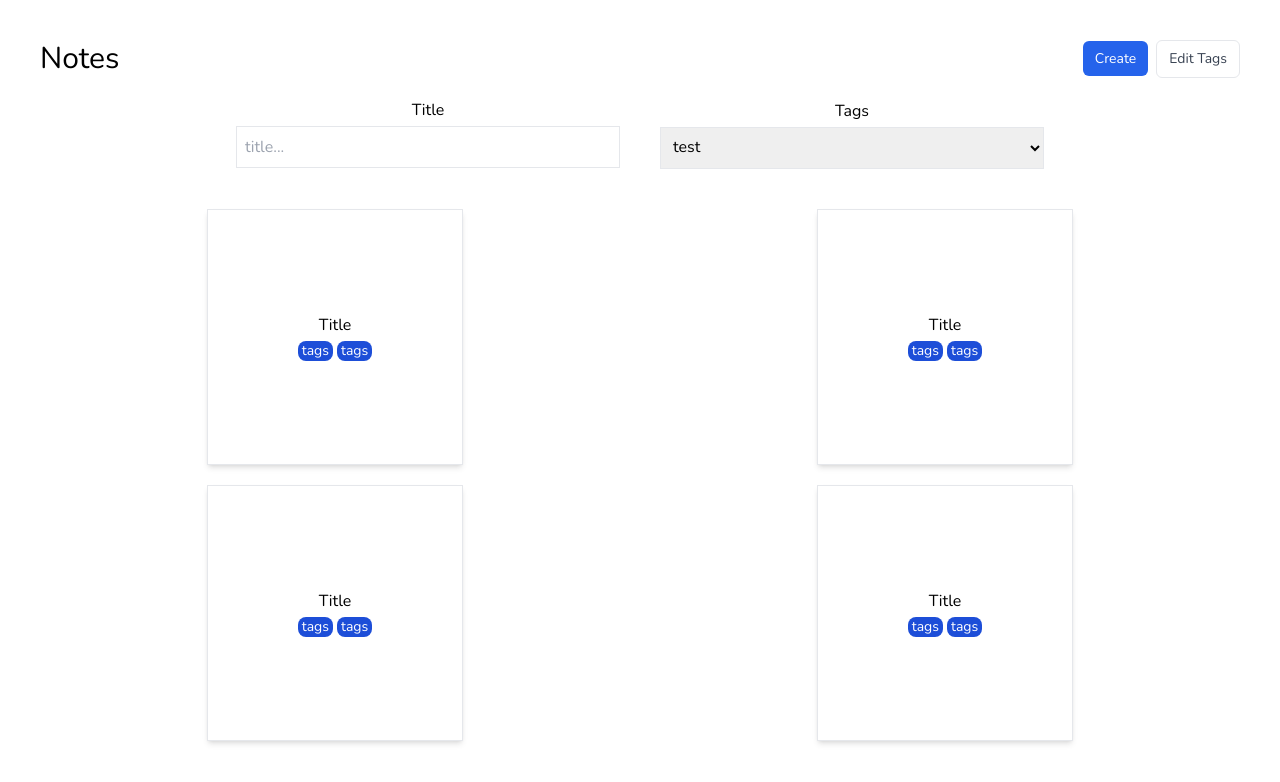
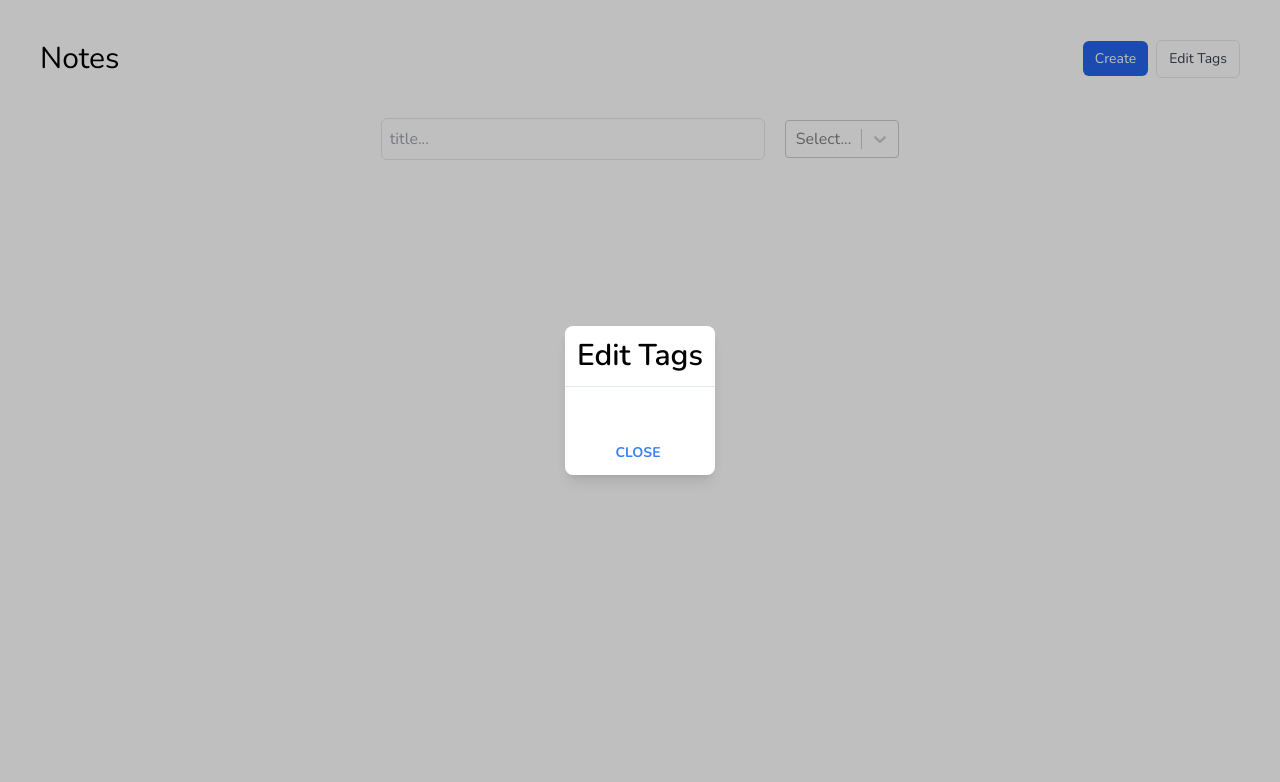
Before and after one commit to Mohseni-78/Notes-TS, a React (Vite) app: page / in a window 1280 px wide. Both pictures are taken after a click on the button "Edit Tags". Shown: the top 782 px of the page. Built offline with nearby package versions, Linux system fonts and the light colour scheme.

Commit message:
write filter for note and show it in note component also build a modal and show it by update and delete tag

```diff
--- a/src/components/NotesList.tsx
+++ b/src/components/NotesList.tsx
@@ -1,8 +1,40 @@
-import React from "react";
+import { Dispatch, FC, SetStateAction, useMemo, useState } from "react";
 import { Link } from "react-router-dom";
+import { simplifiedNote, Ttag } from "../types";
 import Note from "./shared/Note";
+import ReactSelect from "react-select";
 
-const NotesList = () => {
+type NoteListProps = {
+  availableTags: Ttag[];
+  notes: simplifiedNote[];
+  onUpdateTag: (id: string, label: string) => void;
+  onDeleteTags: (id: string) => void;
+};
+
+const NotesList: FC<NoteListProps> = ({
+  availableTags,
+  notes,
+  onDeleteTags,
+  onUpdateTag,
+}) => {
+  const [selectedTags, setSelectedTags] = useState<Ttag[]>([]);
+  const [title, setTitle] = useState("");
+  const [showModal, setShowModal] = useState<boolean>(false);
+
+  const filteredNotes = useMemo(() => {
+    return notes.filter((note) => {
+
+      return (
+        (title === "" ||
+          note.title.toLowerCase().includes(title.toLowerCase())) &&
+        (selectedTags.length === 0 ||
+          selectedTags.every((tag) =>
+            note.tags.some((noteTag) => noteTag.id === tag.id)
+          ))
+      );
+    });
+  }, [title, selectedTags, notes]);
+
   return (
     <div className="container p-10 text-center">
       <div className="flex items-center justify-between">
@@ -14,42 +46,122 @@ const NotesList = () => {
           >
             Create
           </Link>
-          <button className="bg-transparent border rounded-md text-gray-700 px-3 py-2 text-sm ml-2">
+          <button
+            onClick={() => setShowModal(true)}
+            className="bg-transparent border rounded-md text-gray-700 px-3 py-2 text-sm ml-2"
+          >
             Edit Tags
           </button>
         </div>
       </div>
       {/* Search */}
-      <div className="mt-5 text-center">
-        <div className="inline-block">
-          <label htmlFor="title" className="block mb-1">
-            Title
-          </label>
-          <input
-            type="text"
-            id="title"
-            placeholder="title..."
-            className="w-96 p-2 border"
-          />
-        </div>
-        <div className="inline-block ml-10">
-          <label htmlFor="tags" className="block mb-1">
-            Tags
-          </label>
-          <select name="tags" id="tags" className=" p-2 border w-96">
-            <option value="test">test</option>
-          </select>
-        </div>
+      <div className="flex items-center justify-center gap-5 mt-10">
+        <input
+          type="text"
+          id="title"
+          placeholder="title..."
+          className="w-96 p-2 border rounded-md"
+          value={title}
+          onChange={(e) => setTitle(e.target.value)}
+        />
+        <ReactSelect
+          options={availableTags.map((tag) => {
+            return { label: tag.label, value: tag.id };
+          })}
+          isMulti
+          value={selectedTags.map((tag) => {
+            return { label: tag.label, value: tag.id };
+          })}
+          onChange={(tags) => {
+            setSelectedTags(
+              tags.map((tag) => {
+                return { label: tag.label, id: tag.value };
+              })
+            );
+          }}
+        />
       </div>
       {/* Badge */}
       <div className="grid grid-cols-2 justify-items-center content-center mt-10 gap-5">
-        <Note />
-        <Note />
-        <Note />
-        <Note />
+        {filteredNotes.map((note) => (
+          <Note
+            title={note.title}
+            tags={note.tags}
+            id={note.id}
+            key={note.id}
+          />
+        ))}
       </div>
+      {showModal && (
+        <EditTagsModal
+          setShowModal={setShowModal}
+          availableTags={availableTags}
+          onDeleteTags={onDeleteTags}
+          onUpdateTag={onUpdateTag}
+        />
+      )}
     </div>
   );
 };
 
 export default NotesList;
+
+type TpropsEMNote = {
+  availableTags: Ttag[];
+  setShowModal: Dispatch<SetStateAction<boolean>>;
+  onUpdateTag: (id: string, label: string) => void;
+  onDeleteTags: (id: string) => void;
+};
+export const EditTagsModal: FC<TpropsEMNote> = ({
+  availableTags,
+  setShowModal,
+  onDeleteTags,
+  onUpdateTag,
+}) => {
+  return (
+    <>
+      {/* <!-- Main modal --> */}
+      <div className="justify-center items-center flex overflow-x-hidden overflow-y-auto fixed inset-0 z-50 outline-none focus:outline-none">
+        <div className="relative w-auto my-6 mx-auto max-w-3xl">
+          {/*content*/}
+          <div className="border-0 rounded-lg shadow-lg relative flex flex-col w-full bg-white outline-none focus:outline-none">
+            {/*header*/}
+            <div className="flex items-start justify-between p-3 border-b border-solid border-slate-200 rounded-t">
+              <h3 className="text-3xl font-semibold">Edit Tags</h3>
+            </div>
+            {/*body*/}
+            <div className="relative p-6 flex-auto">
+              <form action="#" className="flex flex-col">
+                {availableTags.map((tag) => (
+                  <div key={tag.id} className="w-full">
+                    <input
+                      type="text"
+                      className="border py-1 px-2 my-2 rounded-md"
+                      defaultValue={tag.label}
+                      onChange={(e) => onUpdateTag(tag.id, e.target.value)}
+                    />
+                    <button
+                      onClick={() => onDeleteTags(tag.id)}
+                      className="ml-3 border my-1 border-red-400 px-3 py-1 rounded-md text-red-500"
+                    >
+                      &times;
+                    </button>
+                  </div>
+                ))}
+              </form>
+            </div>
+            {/*footer*/}
+            <button
+              className="text-blue-500 background-transparent font-bold uppercase px-6 py-2 text-sm outline-none focus:outline-none mr-1 mb-1 ease-linear transition-all duration-150"
+              type="button"
+              onClick={() => setShowModal(false)}
+            >
+              Close
+            </button>
+          </div>
+        </div>
+      </div>
+      <div className="opacity-25 fixed inset-0 z-40 bg-black"></div>
+    </>
+  );
+};
--- a/src/components/shared/Note.tsx
+++ b/src/components/shared/Note.tsx
@@ -1,18 +1,21 @@
-import React from "react";
+import { FC } from "react";
 import { Link } from "react-router-dom";
+import { simplifiedNote } from "../../types";
 
-const Note = () => {
+const Note: FC<simplifiedNote> = ({ id, title, tags }) => {
   return (
-    <Link to="/show">
+    <Link to={`/${id}`}>
       <div className="text-center border w-64 h-64 flex flex-col justify-center items-center  shadow-md">
-        <p>Title</p>
+        <p>{title}</p>
         <div className="flex mt-1">
-          <span className="rounded-lg bg-blue-700 text-sm text-white px-1">
-            tags
-          </span>
-          <span className="rounded-lg bg-blue-700 text-sm text-white px-1 ml-1">
-            tags
-          </span>
+          {tags.map((tag) => (
+            <span
+              key={tag.id}
+              className="rounded-lg bg-blue-700 text-sm text-white px-1 mr-1"
+            >
+              {tag.label}
+            </span>
+          ))}
         </div>
       </div>
     </Link>
```
